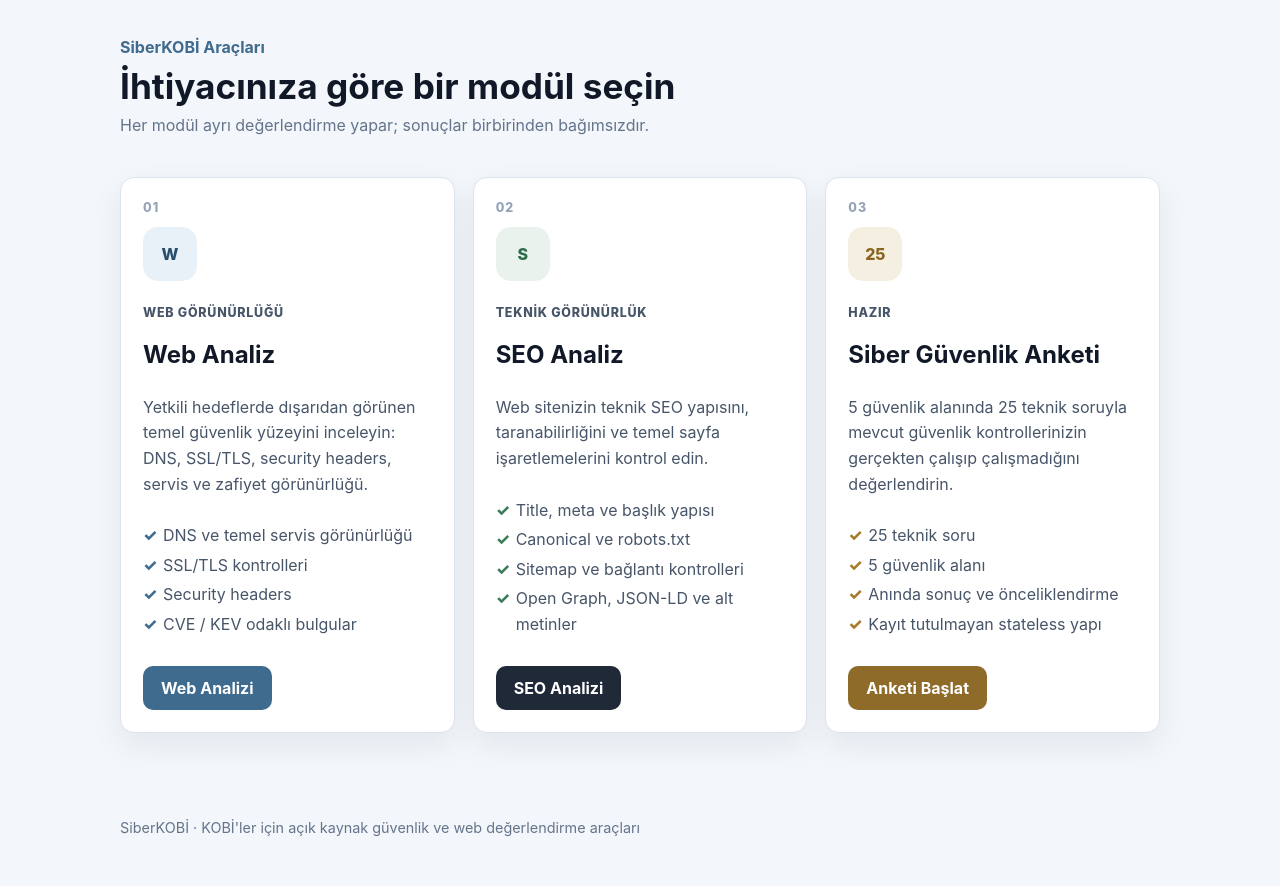
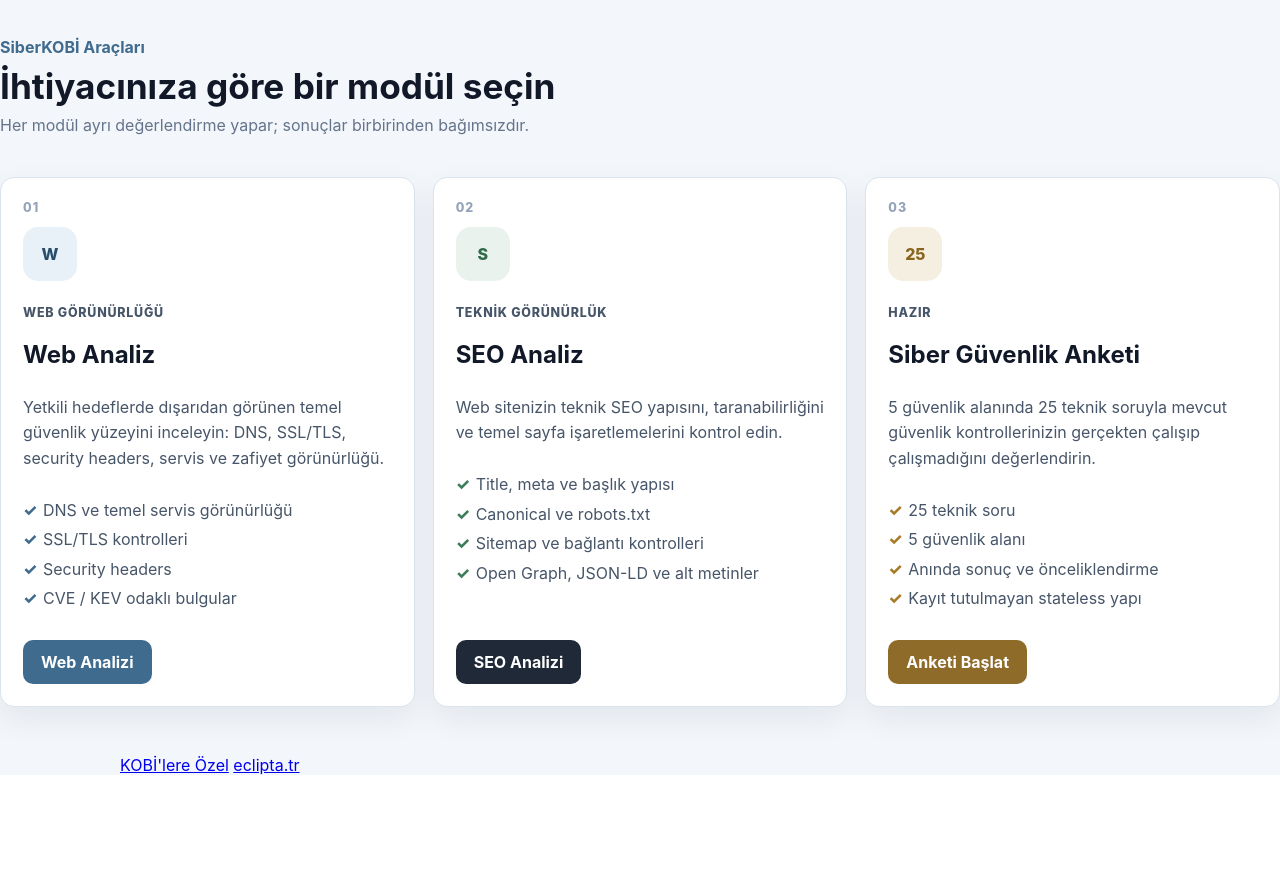
Before and after one commit to YagmurEr/siberkobi, a Flask app: page / in a window 1280 px wide. Shown: the part 738-1624 px from the top of the page. After the commit the page ends 1513 px from the top, so only its background shows below. Run offline with Flask 3, Linux system fonts and the light colour scheme.

Commit message:
style: align header and footer with approved homepage reference

```diff
--- a/app/templates/base.html
+++ b/app/templates/base.html
@@ -14,18 +14,21 @@
         <img class="site-logo" src="{{ url_for('static', filename='siberkobi-logo.svg') }}" alt="SiberKOBİ — Riskini bugün gör, yarını koru.">
       </a>
       <nav class="main-nav" aria-label="Ana menü">
-        <a href="{{ url_for('web.openscan') }}">Web Analiz</a>
-        <a href="{{ url_for('web.web_seo_audit') }}">SEO Analiz</a>
-        <a href="{{ url_for('web.assessment') }}">Siber Güvenlik Anketi</a>
+        <a href="{{ url_for('web.index') }}" class="nav-link-active">Ana Sayfa</a>
+        <a href="{{ url_for('web.index') }}#hakkinda">Hakkında</a>
       </nav>
-      <span class="brand-note">Eclipta</span>
     </div>
   </header>
-  <main class="container">
+
+  <main>
     {% block content %}{% endblock %}
   </main>
-  <footer class="container footer">
-    <p>SiberKOBİ · KOBİ'ler için açık kaynak güvenlik ve web değerlendirme araçları</p>
+
+  <footer class="site-footer">
+    <div class="container footer-inner">
+      <a href="https://kobi.eclipta.tr/paketler">KOBİ'lere Özel</a>
+      <a href="https://eclipta.tr">eclipta.tr</a>
+    </div>
   </footer>
 </body>
 </html>
```
